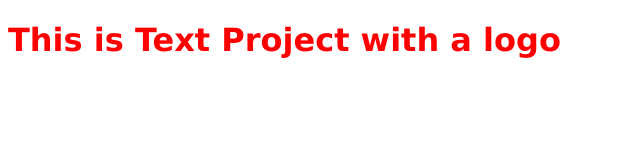
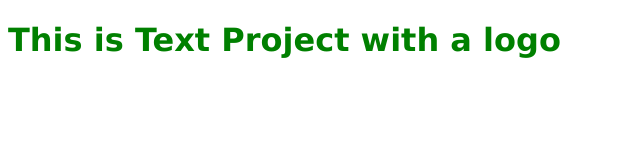
Before and after one commit to sojibdasjr/Test-project, a plain HTML site: page index.html in a window 1280 px wide. Shown: the whole page, without its empty margins (0-640 px from the left). Drawn offline with Linux system fonts and the light colour scheme.

Commit message:
change color

```diff
--- a/index.html
+++ b/index.html
@@ -7,9 +7,7 @@
     <title>This is text project</title>
     <link rel="shortcut icon" href="Photo/151.png" type="image/x-icon">
     <link rel="stylesheet" href="style.css">
-    <style>
-        h1{color: red;}
-    </style>
+
 </head>
 <body>
     <h1>This is Text Project with a logo</h1>
--- a/style.css
+++ b/style.css
@@ -1,3 +1,4 @@
 h1{
     font-family: 'Lucida Sans', 'Lucida Sans Regular', 'Lucida Grande', 'Lucida Sans Unicode', Geneva, Verdana, sans-serif;
+    color: green;
 }
```
